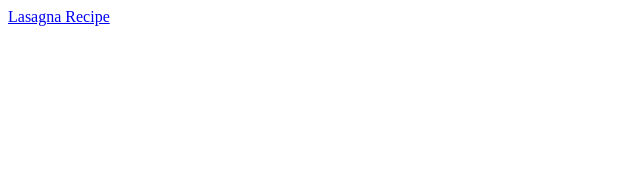
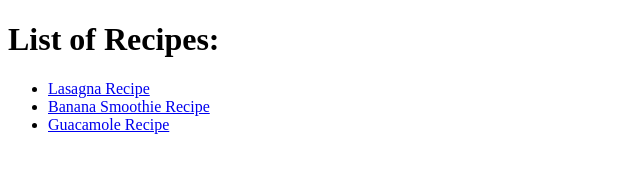
Before and after one commit to rama38/odin-recipes, a plain HTML site: page index.html in a window 1280 px wide. Shown: the whole page, without its empty margins (0-640 px from the left). Drawn offline with Linux system fonts and the light colour scheme.

Commit message:
Add links to Guacamole and Banana smoothie recipe on index.html, Add headings and turn the recipe into unordered list

```diff
--- a/index.html
+++ b/index.html
@@ -6,6 +6,12 @@
     </head>
 
     <body>
-        <a href="recipes/lasagna.html">Lasagna Recipe</a>
+        <h1>List of Recipes:</h1>
+        <ul>
+            <li><a href="recipes/lasagna.html">Lasagna Recipe</a></li>
+            <li><a href="recipes/bananasmoothie.html">Banana Smoothie Recipe</a></li>
+            <li><a href="recipes/guacamole.html">Guacamole Recipe</a></li>
+        </ul>
+
     </body>
 </html>
```
